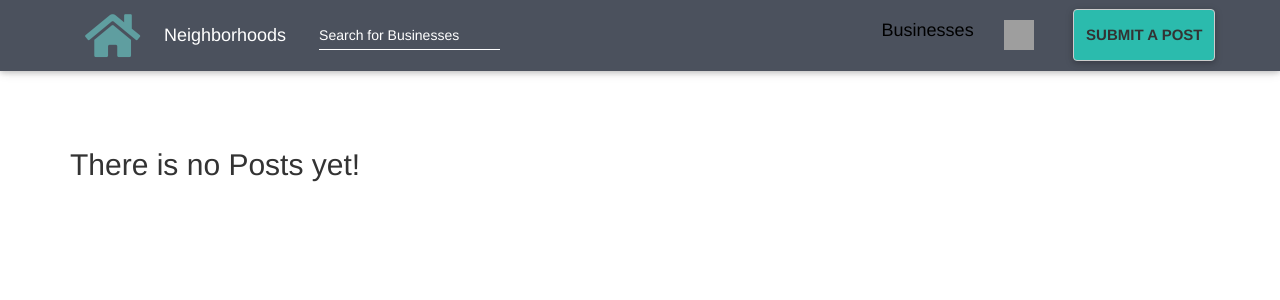
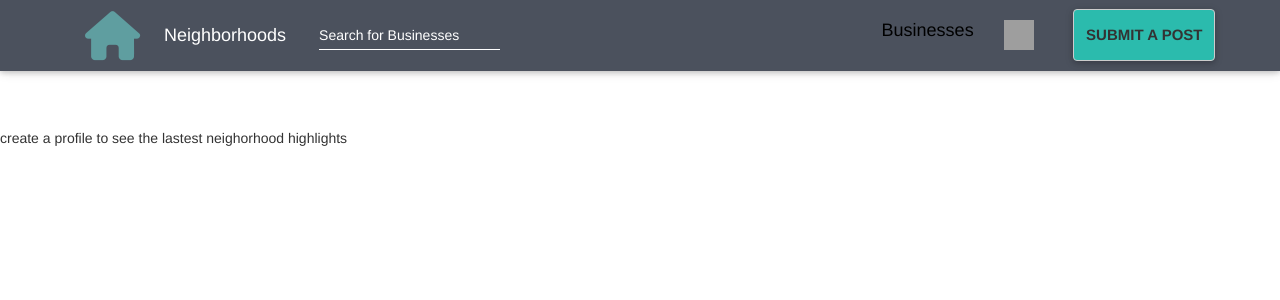
Before and after one commit to lizKimita/Neighbourhoods, a Django app: page / in a window 1280 px wide. Shown: the top 300 px of the page. Run offline with Django 3.2, Linux system fonts and the light colour scheme; the visitor is signed in with stand-in values (Sample User, id 1); data that the repository does not hold is empty; some libraries are stand-ins or nearby versions; grey boxes are pictures that could not be loaded.

Commit message:
making changes to the accessibilty of the home page

```diff
--- a/neighbours/templates/everything/base.html
+++ b/neighbours/templates/everything/base.html
@@ -15,11 +15,11 @@
     {% block styles %}
 
     <!-- Font Awesome -->
-
+    <link href="https://fonts.googleapis.com/css?family=Courgette|Dancing+Script|Kalam|Kaushan+Script|Lobster|Lobster+Two|Pacifico|Permanent+Marker|Satisfy&display=swap" rel="stylesheet">
     <link rel="icon" href="">
     <link href="https://fonts.googleapis.com/css?family=Acme|Cookie|Courgette|Gochi+Hand|Great+Vibes|Kaushan+Script|Marck+Script|Merienda|Pacifico|Satisfy|Yellowtail&display=swap" rel="stylesheet">
     <meta name="viewport" content="width=device-width, initial-scale=1, shrink-to-fit=no">
-    <link rel="stylesheet" href="https://use.fontawesome.com/releases/v5.8.1/css/all.css">
+    <link rel="stylesheet" href="https://use.fontawesome.com/releases/v5.8.1/css/styles.css">
 
     <!-- Bootstrap core CSS -->
     <link href="https://cdnjs.cloudflare.com/ajax/libs/twitter-bootstrap/4.3.1/css/bootstrap.min.css" rel="stylesheet">
--- a/neighbours/templates/everything/home.html
+++ b/neighbours/templates/everything/home.html
@@ -3,6 +3,8 @@
 {% block content %}
     {{block.super}}
 
+{%if user.is_authenticated%}
+    {% if profile %}
     <div class="container" style="margin-top:10%">
         <div class="row">
             <div class="col-md-12" >
@@ -29,4 +31,13 @@
 
     </div>
 
+    {% else %}
+<p style="margin-top:10%">create a profile to see the lastest neighorhood highlights</p>
+{% endif %}
+
+{% else %}
+ <p style="margin-top:10%">signup/ register</p>
+
+{%  endif %}
+
 {% endblock %}
--- a/neighbours/views.py
+++ b/neighbours/views.py
@@ -10,10 +10,11 @@ from .models import Profile, Businesses, Posts
 
 def home(request):
     current_user = request.user
+    profile=Profile.objects.filter(user_id=request.user.id)
     posts = Posts.get_posts()
     title = "Neighborhoods"
 
-    return render(request,'everything/home.html', {"title":title, "posts":posts})
+    return render(request,'everything/home.html', {"title":title, "posts":posts, "profile":profile})
 
 
 @login_required(login_url='/accounts/login/')
--- a/static/css/styles.css
+++ b/static/css/styles.css
@@ -19,15 +19,13 @@
 .newdata{
     text-align: center;
     font-size: 250%;
-    /* font-family: 'Pacifico', cursive; */
-    /* font-family: 'Acme', sans-serif; */
-    /* font-family: 'Satisfy', cursive; */
-    /* font-family: 'Courgette', cursive; */
-    /* font-family: 'Kaushan Script', cursive; */
-    font-family: 'Great Vibes', cursive;
-    /* font-family: 'Cookie', cursive;
-    font-family: 'Merienda', cursive;
-    font-family: 'Marck Script', cursive;
-    font-family: 'Gochi Hand', cursive;
-    font-family: 'Yellowtail', cursive; */
+    font-family: 'Lobster', cursive;
+    /* font-family: 'Pacifico', cursive;
+    font-family: 'Dancing Script', cursive;
+    font-family: 'Permanent Marker', cursive;
+    font-family: 'Satisfy', cursive;
+    font-family: 'Courgette', cursive;
+    font-family: 'Kaushan Script', cursive;
+    font-family: 'Lobster Two', cursive;
+    font-family: 'Kalam', cursive; */
 }
```
Lines whose indentation alone changed are shown as unchanged.
